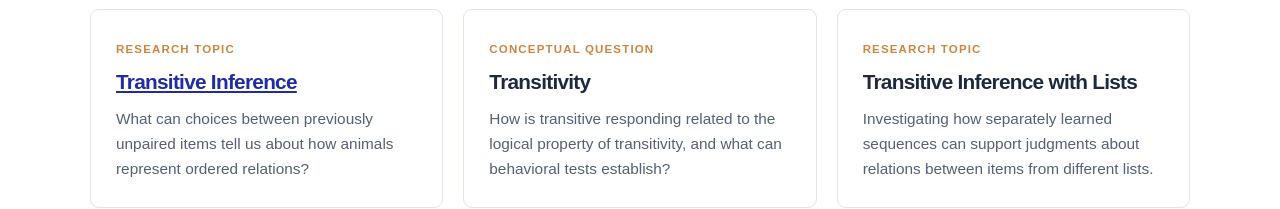
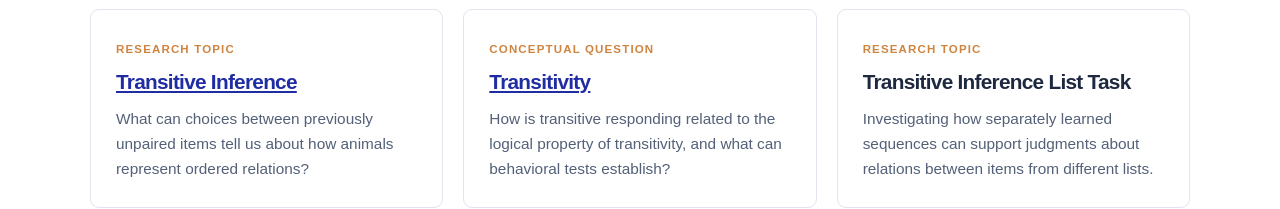
Before and after one commit to copal-lab/copal-lab.github.io, a plain HTML site: page relational-learning.html in a window 1280 px wide. Shown: the part 1351-1560 px from the top of the page. Drawn offline with Linux system fonts and the light colour scheme.

Commit message:
Update headings for transitivity and inference task

```diff
--- a/relational-learning.html
+++ b/relational-learning.html
@@ -77,12 +77,12 @@
           </article>
           <article class="project-card">
             <span class="project-label">Conceptual question</span>
-            <h3>Transitivity</h3>
+            <h3><a href="transitivity.html">Transitivity</a></h3>
             <p>How is transitive responding related to the logical property of transitivity, and what can behavioral tests establish?</p>
           </article>
           <article class="project-card">
             <span class="project-label">Research topic</span>
-            <h3>Transitive Inference with Lists</h3>
+            <h3>Transitive Inference List Task</h3>
             <p>Investigating how separately learned sequences can support judgments about relations between items from different lists.</p>
           </article>
         </div>
```
